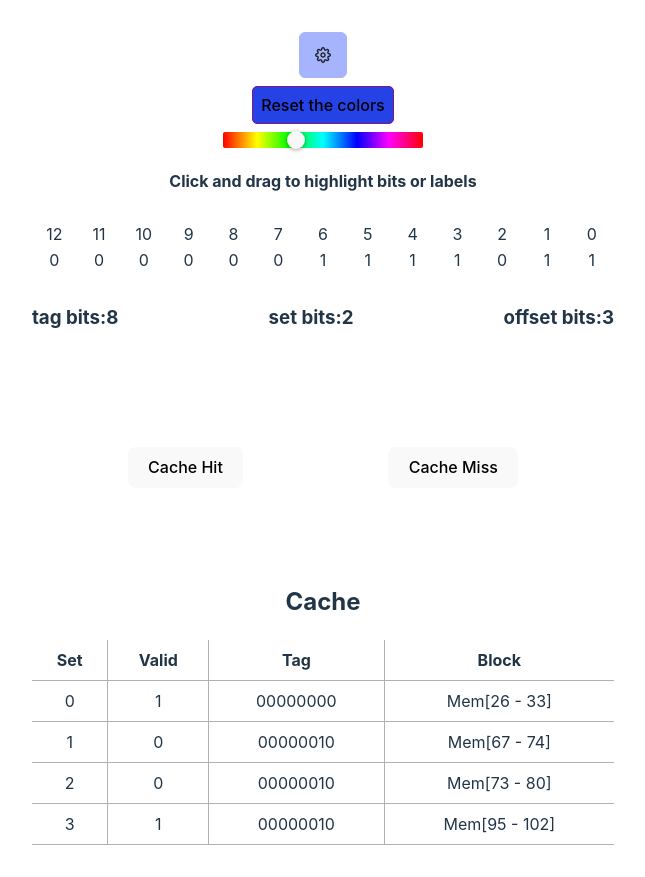
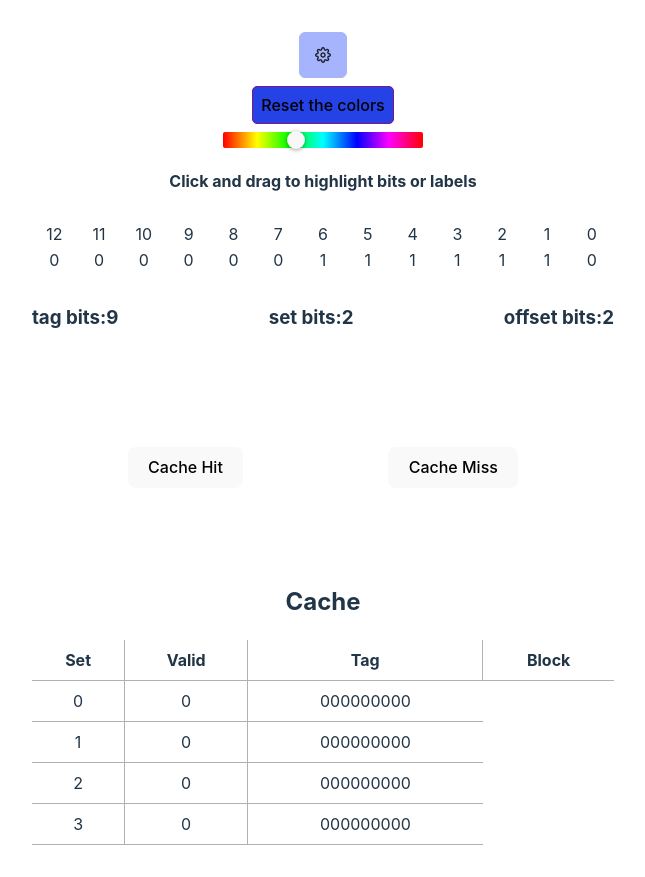
Before and after one commit to MahmoodSeoud/cache-hit-miss, a React (Vite) app: page / in a window 1280 px wide. Shown: the whole page, without its empty margins (317-962 px from the left). Built offline with nearby package versions, Linux system fonts and the light colour scheme.

Commit message:
reconstructing the cache

```diff
--- a/src/App.tsx
+++ b/src/App.tsx
@@ -34,6 +34,28 @@ const bitMap = {
   Zero: 0,
   One: 1
 } as const;
+
+
+// Cache block structure
+interface CacheBlock {
+  valid: Bit;  // Whether this block is valid
+  empty: Bit;  // Whether this block is empty
+  tag: number;     // The tag of this block
+}
+
+// Cache set structure
+interface CacheSet {
+  lines: CacheBlock[];  // The cache blocks in this set
+}
+
+// Cache structure
+export interface Cache {
+  numSets: number;   // The number of sets in the cache
+  blockSize: number;
+  linesPerSet: number;
+  sets: CacheSet[];  // The sets in the cache
+}
+
 
 
 export type BaseConversion = typeof baseConversionMap[keyof typeof baseConversionMap];
@@ -143,55 +165,84 @@ export function createEmptyTableEntries
 }
 
 
-let counter = 0;
 const logOfEntries: LogEntry[] = [];
 
 
 function App() {
   const [addressBitWidth, setAddressBitWidth] = useState<number>(createRandomNumber(10, 14));
-  const [maxAddress, setMaxAddress] = useState<number>(createRandomNumber(0, 256 - 7));
+  const [maxAddress, setMaxAddress] = useState<number>(createRandomNumber(0, 256));
   const [address, setAddress] = useState<number>(maxAddress);
 
-  const [offsetAllocBits, setOffsetsetAllocBits] = useState(createRandomNumber(1, 4));
+  //const [numSets, setNumSets] = useState<number>(4);
+  //const [numLines, setNumLines] = useState<number>(2 ** createRandomNumber(0, 1));
 
-  const [numSets, setNumSets] = useState<number>(4);
-  const [indexAllocBits, setIndexAllocBits] = useState<number>(Math.log2(numSets));
-
-  const [tagAllocBits, setTagAllocBits] = useState<number>(addressBitWidth - indexAllocBits - offsetAllocBits);
-
-  const [numLines, setNumLines] = useState<number>(2 ** createRandomNumber(0, 1));
-  const [lineIndex, setLineIndex] = useState<number>(Math.floor(Math.random() * numLines));
+  // TODO: Make the numSets a variable that is calculated aswell as the block size
+  const [cache, setCache] = useState<Cache>(initializeCache(4, 64, 2 ** createRandomNumber(0, 1)));
+  const [blockOffset, setBlockOffset] = useState<number>(Math.log2(cache.blockSize));
+  const [setIndex, setSetIndex] = useState<number>(Math.log2(cache.numSets));
+  const [tag, setTag] = useState<number>(addressBitWidth - (setIndex + blockOffset));
+  const [lineIndex, setLineIndex] = useState<number>(Math.floor(Math.random() * cache.linesPerSet));
 
   const [addressInBits, setAddressInBits] = useState<string[]>([...address.toString(2).padStart(addressBitWidth, '0')]);
-  const deepCopy = JSON.parse(JSON.stringify(addressInBits));
+  //const deepCopy = JSON.parse(JSON.stringify(addressInBits));
+  const [blockOffsetBits, setBlockOffsetBits] = useState<string>(addressInBits.toSpliced(-blockOffset).join(''));
+  const [setIndexBits, setSetIndexBits] = useState<string>(addressInBits.toSpliced(- (blockOffset + setIndex)).join(''));
+  const [tagBits, setTagBits] = useState<string>(addressInBits.toSpliced(0, -(blockOffset + setIndex)).join(''));
 
-  const [offSet_bits, setOffset_bits] = useState<string>(deepCopy.splice(-offsetAllocBits).join(''));
-  const [index_bits, setIndex_bits] = useState<string>(deepCopy.splice(-indexAllocBits).join(''));
-  const [tag_bits, setTag_bits] = useState<string>(deepCopy.join(''));
+  const [cacheShouldBeCold, setCacheShouldBeCold] = useState<boolean>(false);
+
+  //const coldCache = createTableEntries(numSets, numLines, { tag: 0, block: '', valid: 0 }, tagBits)
+  //const [cacheEntries, setCacheEntries] = useState<CACHE_TABLE_ENTRY[][]>(coldCache);
 
   const [isMouseDown, setIsMouseDown] = useState(false);
   const [color, setColor] = useState<string>("#" + createRandomNumberWith(4 * 6).toString(16));
   const toast = useRef<Toast>(null);
 
-  const [cacheShouldBeCold, setCacheShouldBeCold] = useState<boolean>(false);
 
-  const coldCache = createTableEntries(numSets, numLines, { tag: 0, block: '', valid: 0 }, tag_bits)
-  const [cacheEntries, setCacheEntries] = useState<CACHE_TABLE_ENTRY[][]>(coldCache);
+  // Function to initialize the cache
+  function initializeCache(numSets: number, blockSize: number, linesPerSet: number): Cache {
+    const cache: Cache = {
+      numSets: numSets,
+      blockSize: blockSize,
+      linesPerSet: linesPerSet,
+      sets: [],
+    };
+
+    for (let i = 0; i < numSets; i++) {
+      const set: CacheSet = {
+        lines: [],
+      };
+
+      for (let j = 0; j < linesPerSet; j++) {
+        const block: CacheBlock = {
+          tag: 0,
+          valid: 0,
+          empty: 1,
+        };
+        set.lines.push(block);
+      }
+
+      cache.sets.push(set);
+    }
+
+    return cache;
+  }
 
 
-  function createTableEntry(entry: CACHE_TABLE_ENTRY, tag_bits: string): CACHE_TABLE_ENTRY {
+
+  function createTableEntry(entry: CACHE_TABLE_ENTRY, tagBits: string): CACHE_TABLE_ENTRY {
     const NewAddress = createRandomNumber(0, maxAddress);
     const newAddressInBits = [...NewAddress.toString(2).padStart(addressBitWidth, '0')];
     const deepCopy = JSON.parse(JSON.stringify(newAddressInBits));
 
 
-    const newOffSet_bits: string = deepCopy.splice(-offsetAllocBits).join('');
-    const newIndex_bits: string = deepCopy.splice(-indexAllocBits).join('');
-    const newTag_bits: string = deepCopy.join('');
+    const newOffSet_bits: string = deepCopy.splice(-blockOffset).join('');
+    const newIndex_bits: string = deepCopy.splice(-setIndex).join('');
+    const newtagBits: string = deepCopy.join('');
 
     let newEntry: CACHE_TABLE_ENTRY;
     let valid: Bit = Math.round(Math.random()) as Bit;
-    let tag: number = Number('0b' + newTag_bits);
+    let tag: number = Number('0b' + newtagBits);
     let block: string = `Mem[${NewAddress} - ${NewAddress + 7}]`;
     if (NewAddress > 256) {
       debugger
@@ -212,7 +263,7 @@ function App() {
     (numOfRows: number,
       numOfCols: number,
       cacheEntry: CACHE_TABLE_ENTRY,
-      tag_bits: string
+      tagBits: string
     ): CACHE_TABLE_ENTRY[][] {
 
     let validEntries: CACHE_TABLE_ENTRY[][] = [];
@@ -220,7 +271,7 @@ function App() {
     for (let i = 0; i < numOfRows; i++) {
       const array: CACHE_TABLE_ENTRY[] = [];
       for (let j = 0; j < numOfCols; j++) {
-        let entry = createTableEntry(cacheEntry, tag_bits);
+        let entry = createTableEntry(cacheEntry, tagBits);
         array.push(entry);
       }
       validEntries.push(array);
@@ -260,49 +311,50 @@ function App() {
       console.log('address', address)
       console.log('addressInBits', addressInBits)
       console.log('numSets', numSets)
-      console.log('offset', offsetAllocBits)
-      console.log('numIndexAllocBits', indexAllocBits)
-      console.log('tag', tagAllocBits)
-      console.log('offSet_bits', offSet_bits)
-      console.log('index_bits', index_bits)
-      console.log('tag_bits', tag_bits)
+      console.log('offset', blockOffset)
+      console.log('numIndexAllocBits', setIndex)
+      console.log('tag', tag)
+      console.log('blockOffsetBits', blockOffsetBits)
+      console.log('setIndexBits', setIndexBits)
+      console.log('tagBits', tagBits)
       console.log("numLines", numLines)
       console.log("lineIndex", lineIndex)
     })
    */
   useEffect(() => {
     let cache;
-    setIndexAllocBits(Math.log2(numSets));
-    cache = createTableEntries(numSets, numLines, { tag: 0, block: '', valid: 0 }, tag_bits)
-    setCacheEntries(cache);
-  }, [numSets, numLines])
+    //setSetIndex(Math.log2(numSets));
+    cache = initializeCache(4, 64, 2 ** createRandomNumber(0, 1));
+    console.log('cache', cache)
+    setCache(cache);
+  }, [cache.numSets, cache.linesPerSet, cache.blockSize])
 
   useEffect(() => {
 
     //const newAddress = createRandomNumber(0, 256);
 
-    const newIndexAllocBits = Math.log2(numSets)
+    const newIndexAllocBits = Math.log2(cache.numSets)
     const newOffsetAllocBits = createRandomNumber(1, 4);
-    const newTagAllocBits = (addressBitWidth - newIndexAllocBits - newOffsetAllocBits);
+    const newtag = (addressBitWidth - newIndexAllocBits - newOffsetAllocBits);
     const newAddressInBits = [...address.toString(2).padStart(addressBitWidth, '0')];
 
     const newDeepCopy = JSON.parse(JSON.stringify(newAddressInBits));
     const newOffSet_bits: string = newDeepCopy.splice(-newOffsetAllocBits).join('');
     const newIndex_bits: string = newDeepCopy.splice(-newIndexAllocBits).join('');
-    const newTag_bits: string = newDeepCopy.join('');
-    /*     const cache = createTableEntries(numSets, numLines, { tag: 0, block: '', valid: 0 }, newAddress, tag_bits)
+    const newtagBits: string = newDeepCopy.join('');
+    /*     const cache = createTableEntries(numSets, numLines, { tag: 0, block: '', valid: 0 }, newAddress, tagBits)
         setCacheEntries(cache); */
 
     setAddress(createRandomNumber(0, maxAddress));
     setAddressInBits(newAddressInBits);
 
-    setIndexAllocBits(newIndexAllocBits);
-    setOffsetsetAllocBits(newOffsetAllocBits);
-    setTagAllocBits(newTagAllocBits);
+    setSetIndex(newIndexAllocBits);
+    setBlockOffset(newOffsetAllocBits);
+    setTag(newtag);
 
-    setOffset_bits(newOffSet_bits);
-    setIndex_bits(newIndex_bits);
-    setTag_bits(newTag_bits);
+    setBlockOffsetBits(newOffSet_bits);
+    setSetIndexBits(newIndex_bits);
+    setTagBits(newtagBits);
 
   }, [addressBitWidth, maxAddress])
 
@@ -365,8 +417,8 @@ function App() {
     // Find a random valid entry
     const validRandomEntry = validEntries[Math.floor(Math.random() * validEntries.length)]
     let validRandomEntryIndex;
-    if(!isCacheEmpty()){
-       validRandomEntryIndex = cacheEntries.flat().findIndex((x) => deepEqual(x, validRandomEntry))
+    if (!isCacheEmpty()) {
+      validRandomEntryIndex = cacheEntries.flat().findIndex((x) => deepEqual(x, validRandomEntry))
     } else {
       validRandomEntryIndex = cacheEntries.flat().findIndex((x) => validRandomEntry);
     }
@@ -375,22 +427,22 @@ function App() {
   }
 
   function padZeroOnBitsToFitBitLength(entryIndex: number) {
-    if (entryIndex.toString(2).length === indexAllocBits) {
+    if (entryIndex.toString(2).length === setIndex) {
       return entryIndex.toString(2);
     }
 
-    return entryIndex.toString(2).padStart(indexAllocBits, '0');
+    return entryIndex.toString(2).padStart(setIndex, '0');
   }
 
 
   function newAssignment(assigmentType: string) {
-    let tag_bits_copy = "";
+/*     let tagBits_copy = "";
     if (assigmentType === 'hit') {
       const [entry, entryIndex]: [CACHE_TABLE_ENTRY, number] = getRandomValidEntry(cacheEntries);
 
       const randomEntryBits: string = entry.tag.toString(2) +
         padZeroOnBitsToFitBitLength(entryIndex) +
-        createRandomNumberWith(offsetAllocBits).toString(2);
+        createRandomNumberWith(blockOffset).toString(2);
 
       const NewAddress = Number("0b" + randomEntryBits)
       const NewaddressInBits = [...NewAddress.toString(2).padStart(addressBitWidth, '0')];
@@ -405,29 +457,36 @@ function App() {
 
       const NewaddressInBits = [...NewAddress.toString(2).padStart(addressBitWidth, '0')];
       const deepCopy = JSON.parse(JSON.stringify(NewaddressInBits));
-      setOffset_bits(deepCopy.splice(-offsetAllocBits).join(''));
-      setIndex_bits(deepCopy.splice(-indexAllocBits).join(''));
-      setTag_bits(deepCopy.join(''));
-      tag_bits_copy = deepCopy.join('');
+      setBlockOffsetBits(deepCopy.splice(-blockOffset).join(''));
+      setSetIndexBits(deepCopy.splice(-setIndex).join(''));
+      setTagBits(deepCopy.join(''));
+      tagBits_copy = deepCopy.join('');
 
       setAddress(NewAddress);
       setAddressInBits(NewaddressInBits);
-    }
-/*     // THIS IS PORLBME MATE
-    const findMatchTag = cacheEntries.flat().some(line => line.tag === Number('0b' + tag_bits_copy))
-    console.log('findMatchTag', findMatchTag)
-    if (!findMatchTag) {
-      newAssignment(assigmentType)
     } */
+    /*     // THIS IS PORLBME MATE
+        const findMatchTag = cacheEntries.flat().some(line => line.tag === Number('0b' + tagBits_copy))
+        console.log('findMatchTag', findMatchTag)
+        if (!findMatchTag) {
+          newAssignment(assigmentType)
+        } */
   }
 
   function isCacheEmpty(): boolean {
-    return deepEqual(cacheEntries, coldCache)
+    const coldCache: Cache= {
+      numSets: 4,
+      blockSize: 64,
+      linesPerSet: 2,
+      sets: [],
+    }
+
+    return deepEqual(cache, coldCache)
   }
 
   function isCacheHit(): boolean {
-    if (cacheEntries[parseInt(index_bits, 2)][lineIndex].valid === 1 &&
-      cacheEntries[parseInt(index_bits, 2)][lineIndex].tag === parseInt(tag_bits, 2)) {
+    if (cache.sets[parseInt(setIndexBits, 2)].lines[lineIndex].valid === 1 &&
+      cache.sets[parseInt(setIndexBits, 2)].lines[lineIndex].tag === parseInt(tagBits, 2)) {
       return true
     }
     return false
@@ -460,7 +519,7 @@ function App() {
     } else {
       if (wasAMiss) {
         const cache = createFacitCache();
-        setCacheEntries(cache);
+        //setCacheEntries(cache);
         randomAssignment(propability);
         showSuccess('miss');
         // TODO: add to log
@@ -473,10 +532,10 @@ function App() {
   }
 
   function createFacitCache(): CACHE_TABLE_ENTRY[][] {
-    const set = parseInt(index_bits, 2)
-    const deepCopy: CACHE_TABLE_ENTRY[][] = JSON.parse(JSON.stringify(cacheEntries));
+    const set = parseInt(setIndexBits, 2)
+    const deepCopy: CACHE_TABLE_ENTRY[][] = JSON.parse(JSON.stringify(cache));
 
-    const tag: number = Number('0b' + tag_bits);
+    const tag: number = Number('0b' + tagBits);
     const block: string = `Mem[${address}-${address + 7}]`;
     deepCopy[set][lineIndex].tag = tag;
     deepCopy[set][lineIndex].valid = 1;
@@ -545,13 +604,12 @@ function App() {
         assignmentType={''}
         addressBitWidth={addressBitWidth}
         setAddressBitWidth={setAddressBitWidth}
-        numSets={numSets}
-        setNumSets={setNumSets}
-        numLines={numLines}
-        setNumLines={setNumLines}
-        setCacheEntries={setCacheEntries}
+        numSets={cache.numSets}
+        setCache={setCache}
+        linesPerSet={cache.linesPerSet}
         cacheShouldBeCold={cacheShouldBeCold}
         setCacheShouldBeCold={setCacheShouldBeCold}
+
       />
 
 
@@ -604,9 +662,9 @@ function App() {
           </div>
         </div>
         <div style={{ display: 'flex', justifyContent: 'space-between', alignItems: 'center' }}>
-          <h3>tag bits:{tagAllocBits}</h3>
-          <h3>set bits:{indexAllocBits}</h3>
-          <h3>offset bits:{offsetAllocBits}</h3>
+          <h3>tag bits:{tag}</h3>
+          <h3>set bits:{setIndex}</h3>
+          <h3>offset bits:{blockOffset}</h3>
         </div>
         <div className='virtual-wrapper'>
           <div className={`list-item-wrapper`}>
@@ -621,12 +679,12 @@ function App() {
         </div>
 
         <Cache_visual_table
-          cacheEntries={cacheEntries}
-          setCacheEntries={setCacheEntries}
+          cache={cache}
+          setCache={setCache}
           facit={null}
           addressPrefix={addressPrefixMap.Binary}
           baseConversion={baseConversionMap.Binary}
-          tagAllocBits={tagAllocBits}
+          tag={tag}
         />
       </div>
 
--- a/src/components/Cache_visual_table/Cache_visual_table.tsx
+++ b/src/components/Cache_visual_table/Cache_visual_table.tsx
@@ -3,6 +3,7 @@ import { AddressPrefix, BaseConversion, Bit, InputField, InputFieldsMap } from '
 import { useState, useEffect } from 'react';
 import './Cache_visual_table.css'
 import React from 'react';
+import { Cache } from '../../App';
 
 export type InputFields = {
     VirtualAddress: string;
@@ -20,16 +21,16 @@ export type CACHE_TABLE_ENTRY = {
 };
 
 type cache_tableProps = {
-    cacheEntries: CACHE_TABLE_ENTRY[][];
-    setCacheEntries: React.Dispatch<React.SetStateAction<CACHE_TABLE_ENTRY[][]>>;
-    tagAllocBits: number;
+    cache: Cache;
+    setCache: React.Dispatch<React.SetStateAction<Cache>>
+    tag: number;
     facit: CACHE_TABLE_ENTRY[][] | null;
     addressPrefix: AddressPrefix;
     baseConversion: BaseConversion;
 }
 
 
-function Cache_visual_table({ cacheEntries, setCacheEntries, tagAllocBits }: cache_tableProps) {
+function Cache_visual_table({ cache, setCache, tag }: cache_tableProps) {
 
     function checkInput(): boolean {
         return true
@@ -43,7 +44,8 @@ function Cache_visual_table({ cacheEntries, setCacheEntries, tagAllocBits }: cac
                 <thead>
                     <tr>
                         <th>Set</th>
-                        {cacheEntries && cacheEntries.length > 0 && cacheEntries[0].map((_, s) => (
+                        {cache && cache.linesPerSet > 0 && Array(cache.linesPerSet).fill(null).map((_, s) => (
+
                             <React.Fragment key={s}>
                                 <th>Valid</th>
                                 <th>Tag</th>
@@ -54,16 +56,16 @@ function Cache_visual_table({ cacheEntries, setCacheEntries, tagAllocBits }: cac
                 </thead>
                 <tbody>
 
-                    {cacheEntries && cacheEntries.map((_, i) => {
+                    {cache && cache.sets.map((set, i) => {
 
                         return (
                             <tr key={i}>
                                 <td>{i}</td>
-                                {cacheEntries && cacheEntries.length > 0 && cacheEntries[0].map((_, j) => (
+                                {set && set.lines.length > 0 && set.lines.map((line, j) => (
                                     <React.Fragment key={j}>
-                                        <td>{cacheEntries[i][j].valid}</td>
-                                        <td>{cacheEntries[i][j].tag.toString(2).padStart(tagAllocBits, '0')}</td>
-                                        <td>{cacheEntries[i][j].block}</td>
+                                        <td>{line.valid}</td>
+                                        <td>{line.tag.toString(2).padStart(tag, '0')}</td>
+{/*                                         <td>{line.block}</td> */}
                                     </React.Fragment >
                                 ))}
                             </tr>
@@ -72,7 +74,7 @@ function Cache_visual_table({ cacheEntries, setCacheEntries, tagAllocBits }: cac
 
                 </tbody>
             </table>
-        </div>    );
+        </div>);
 }
 
 export default Cache_visual_table;
--- a/src/components/Settings/Settings.tsx
+++ b/src/components/Settings/Settings.tsx
@@ -10,8 +10,7 @@ import { Button } from 'primereact/button';
 import { Sidebar } from 'primereact/sidebar';
 import './Settings.css';
 import 'primeicons/primeicons.css';
-import { CACHE_TABLE_ENTRY } from "../Cache_input_table/Cache_input_table";
-import { createEmptyTableEntries } from "../../App";
+import { Cache } from "../../App";
 
 
 interface SettingsProps {
@@ -21,12 +20,11 @@ interface SettingsProps {
     addressBitWidth: number;
     setAddressBitWidth: React.Dispatch<SetStateAction<number>>;
     numSets: number;
-    setNumSets: React.Dispatch<SetStateAction<number>>;
-    numLines: number;
-    setNumLines: React.Dispatch<SetStateAction<number>>;
+    linesPerSet: number;
+    setCache: React.Dispatch<SetStateAction<Cache>>;
     cacheShouldBeCold: boolean;
     setCacheShouldBeCold: React.Dispatch<SetStateAction<boolean>>;
-    setCacheEntries: React.Dispatch<SetStateAction<CACHE_TABLE_ENTRY[][]>>;
+    //setCacheEntries: React.Dispatch<SetStateAction<CACHE_TABLE_ENTRY[][]>>;
 }
 
 export default function Settings(props: SettingsProps) {
@@ -37,8 +35,26 @@ export default function Settings(props: SettingsProps) {
     function handleSetState(value: number | number[]): void {
 
         const index = setMarks.findIndex(mark => value === mark.value);
-        props.setNumSets(Number(setMarks[index].label))
+        //props.setCache(Number(setMarks[index].label))
+        props.setCache((prevState: Cache) => {
+            let newCache: Cache = { ...prevState };
+            newCache.numSets = Number(setMarks[index].label);
+
+            newCache.sets = Array.from({ length: newCache.numSets }, (_, i) => ({ lines: newCache.sets[i].lines }));
+            return newCache;
+        });
+
     }
+
+    function handleNumberOfLines(linesPerSet: number) {
+        props.setCache((prevState: Cache) => {
+            let newCache: Cache = { ...prevState };
+            newCache.linesPerSet = linesPerSet
+            newCache.sets = Array.from({ length: newCache.numSets }, (_, i) => ({ lines: newCache.sets[i].lines }));
+            return newCache;
+        });
+    }
+
     return (
         <>
             <div className="settings-window">
@@ -81,21 +97,21 @@ export default function Settings(props: SettingsProps) {
                             />
                         </div>
 
-                        <label htmlFor="numLines">Number of lines</label>
+                        <label htmlFor="linesPerSet">Number of lines</label>
                         <div className="input-card">
-                            <SelectButton value={props.numLines.toString()}
-                                onChange={(e: SelectButtonChangeEvent) => props.setNumLines(e.value)}
+                            <SelectButton value={props.linesPerSet.toString()}
+                                onChange={(e: SelectButtonChangeEvent) => handleNumberOfLines(e.value)}
                                 options={lineOptions}
                             />
 
                         </div>
 
-                        <label htmlFor="numLines"></label>
+                        <label htmlFor="linesPerSet"></label>
                         <div className="input-card">
                             <Button
                                 severity="danger"
                                 label="Clear Cache"
-                                onClick={(e) => props.setCacheEntries(createEmptyTableEntries(props.numSets, props.numLines, { tag: 0, valid: 0, block: "" }))}
+                                //onClick={(e) => props.setCacheEntries(createEmptyTableEntries(props.numSets, props.linesPerSet, { tag: 0, valid: 0, block: "" }))}
                             ></Button>
 
 
```
